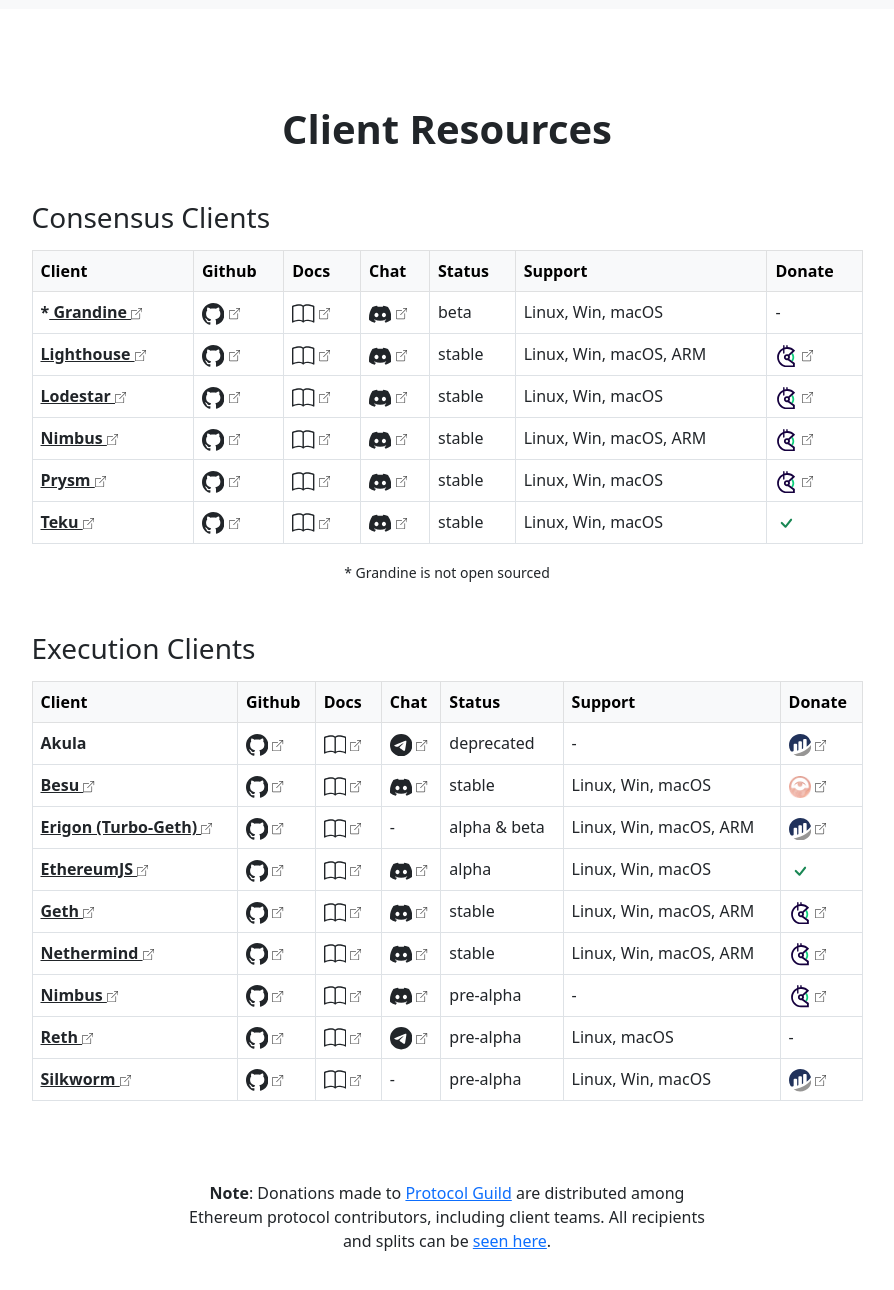
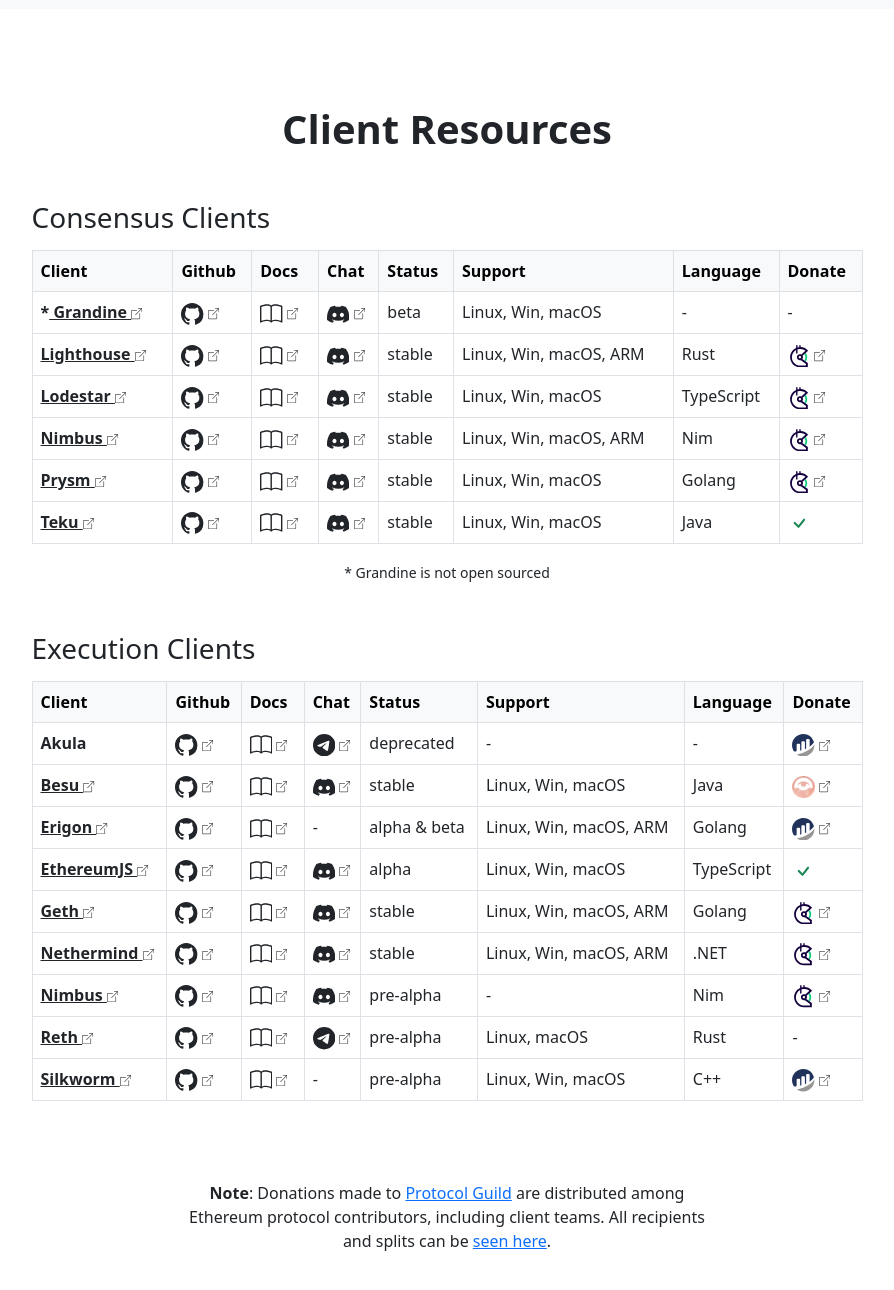
Before and after one commit to etheralpha/clientdiversity-org, a Jekyll site: the page built from index.md, in a window 1280 px wide and 1400 px high, scrolled down 2705 px. Shown: the top 1290 px of the window, without its empty margins (193-1087 px from the left). Built offline with Jekyll 4.4.1, drawn with Linux system fonts in a browser that asks for light colours.

Commit message:
add client languages

```diff
--- a/_data/clients-consensus.yml
+++ b/_data/clients-consensus.yml
@@ -5,6 +5,7 @@
 #   chat:       # link to community chat
 #   status:     # (select one) alpha, beta, stable
 #   support:    # Linux, Win, macOS, ARM
+#   lang        # programming language it's written in
 #   donate:     # link to gitcoin or etherscan address
 #   opensource: # true/false
 
@@ -25,6 +26,7 @@
   chat: https://discord.gg/cyAszAh
   status: stable
   support: Linux, Win, macOS, ARM
+  lang: Rust
   donate: https://gitcoin.co/grants/25/lighthouse-ethereum-20-client
   opensource: true
 - name: Lodestar
@@ -35,6 +37,7 @@
   chat: https://discord.gg/yjyvFRP
   status: stable
   support: Linux, Win, macOS # windows theoretically works but not tested yet https://github.com/ChainSafe/lodestar/issues/3519
+  lang: TypeScript
   donate: https://gitcoin.co/grants/6034/lodestar-typescript-ethereum-consensus-client
   opensource: true
 - name: Nimbus
@@ -44,6 +47,7 @@
   chat: https://discord.gg/qnjVyhatUa
   status: stable
   support: Linux, Win, macOS, ARM
+  lang: Nim
   donate: https://gitcoin.co/grants/137/nimbus-2
   opensource: true
 - name: Prysm
@@ -53,6 +57,7 @@
   chat: https://discord.gg/YMVYzv6
   status: stable
   support: Linux, Win, macOS
+  lang: Golang
   donate: https://gitcoin.co/grants/24/prysm-by-prysmatic-labs
   opensource: true
 - name: Teku
@@ -62,5 +67,6 @@
   chat: https://discord.gg/9mCVSY6
   status: stable
   support: Linux, Win, macOS
+  lang: Java
   donate: funded # funded by ConsenSys
   opensource: true
--- a/_data/clients-execution.yml
+++ b/_data/clients-execution.yml
@@ -25,15 +25,17 @@
   chat: https://discord.com/invite/hyperledger
   status: stable
   support: Linux, Win, macOS
+  lang: Java
   donate: https://protocol-guild.readthedocs.io/en/latest/index.html
   opensource: true
-- name: Erigon (Turbo-Geth)
+- name: Erigon
   link: https://github.com/ledgerwatch/erigon#erigon
   github: https://github.com/ledgerwatch/erigon
   docs: https://github.com/ledgerwatch/erigon#usage
   chat: # invite only
   status: alpha & beta
   support: Linux, Win, macOS, ARM
+  lang: Golang
   donate: https://etherscan.io/address/0x8BFBB529A9E85fDC4b70A4FCdC0D68Bb298B8816 # funded by EF, Gnosis DAO
   opensource: true
 - name: EthereumJS
@@ -43,6 +45,7 @@
   chat: https://discord.gg/TNwARpR
   status: alpha
   support: Linux, Win, macOS
+  lang: TypeScript
   donate: funded # funded by EF
   opensource: true
 - name: Geth
@@ -52,6 +55,7 @@
   chat: https://discord.com/invite/nthXNEv
   status: stable
   support: Linux, Win, macOS, ARM
+  lang: Golang
   donate: https://gitcoin.co/grants/6128/go-ethereum-geth
   opensource: true
 - name: Nethermind
@@ -61,6 +65,7 @@
   chat: https://discord.com/invite/PaCMRFdvWT
   status: stable
   support: Linux, Win, macOS, ARM
+  lang: .NET
   donate: https://gitcoin.co/grants/142/nethermind
   opensource: true
 - name: Nimbus
@@ -70,6 +75,7 @@
   chat: https://discord.gg/qnjVyhatUa
   status: pre-alpha
   support:
+  lang: Nim
   donate: https://gitcoin.co/grants/137/nimbus-2
   opensource: true
 # - name: OpenEthereum
@@ -88,6 +94,7 @@
   chat: https://t.me/paradigm_reth
   status: pre-alpha
   support: Linux, macOS
+  lang: Rust
   donate:
   opensource: true
 - name: Silkworm
@@ -97,5 +104,6 @@
   chat: # invite only, channel in the erigon server
   status: pre-alpha
   support: Linux, Win, macOS
+  lang: C++
   donate: https://etherscan.io/address/0x8BFBB529A9E85fDC4b70A4FCdC0D68Bb298B8816
   opensource: true
--- a/index.md
+++ b/index.md
@@ -260,6 +260,7 @@
                 <th scope="col">Chat</th>
                 <th scope="col">Status</th>
                 <th scope="col">Support</th>
+                <th scope="col">Language</th>
                 <th scope="col">Donate</th>
               </tr>
             </thead>
@@ -324,6 +325,11 @@
                   {%- else -%}
                     <td>-</td>
                   {%- endif -%}
+                  {%- if client.lang -%}
+                    <td>{{client.lang}}</td>
+                  {%- else -%}
+                    <td>-</td>
+                  {%- endif -%}
                   {%- if client.donate -%}
                     {%- if client.donate contains "http" -%}
                       {%- assign donate_icon = site.data.icons.donate -%}
@@ -373,6 +379,7 @@
                 <th scope="col">Chat</th>
                 <th scope="col">Status</th>
                 <th scope="col">Support</th>
+                <th scope="col">Language</th>
                 <th scope="col">Donate</th>
               </tr>
             </thead>
@@ -433,6 +440,11 @@
                   {%- endif -%}
                   {%- if client.support -%}
                     <td>{{client.support}}</td>
+                  {%- else -%}
+                    <td>-</td>
+                  {%- endif -%}
+                  {%- if client.lang -%}
+                    <td>{{client.lang}}</td>
                   {%- else -%}
                     <td>-</td>
                   {%- endif -%}
```
Also changed, not shown: Gemfile.lock.
